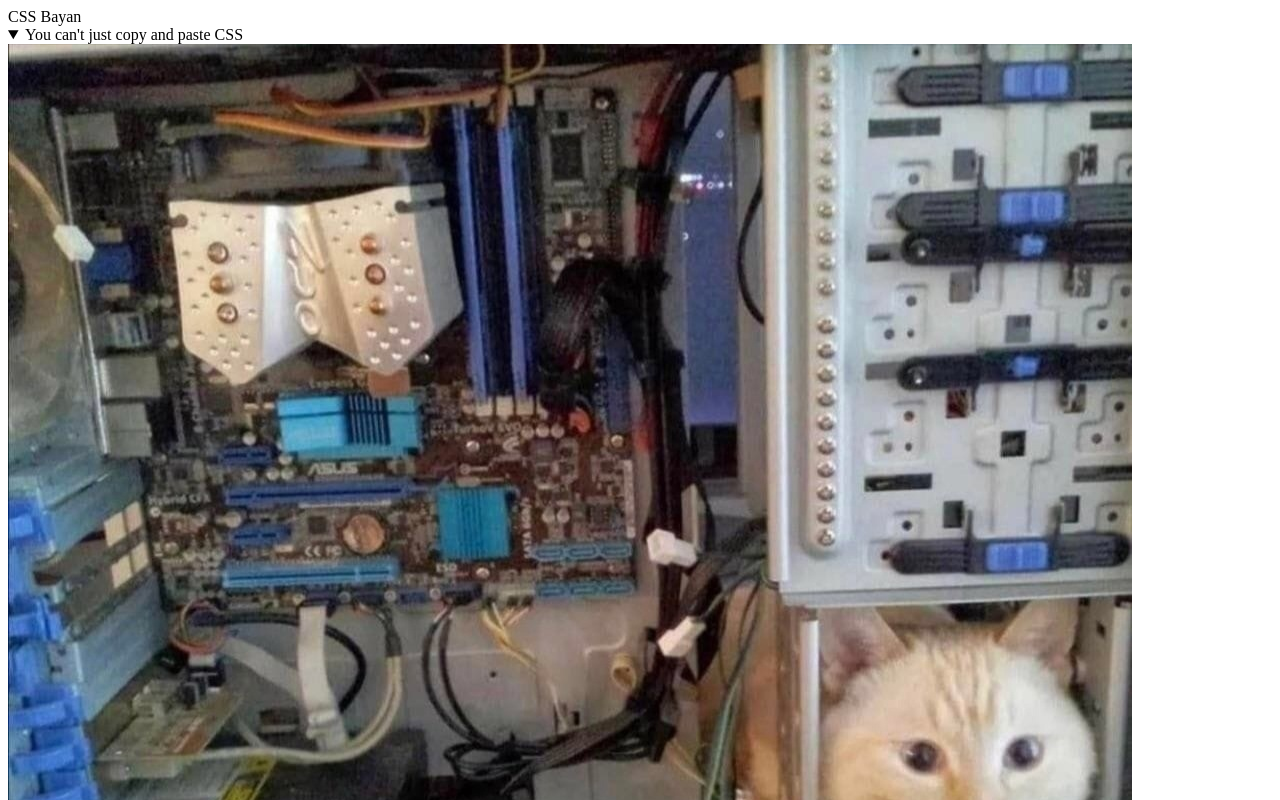
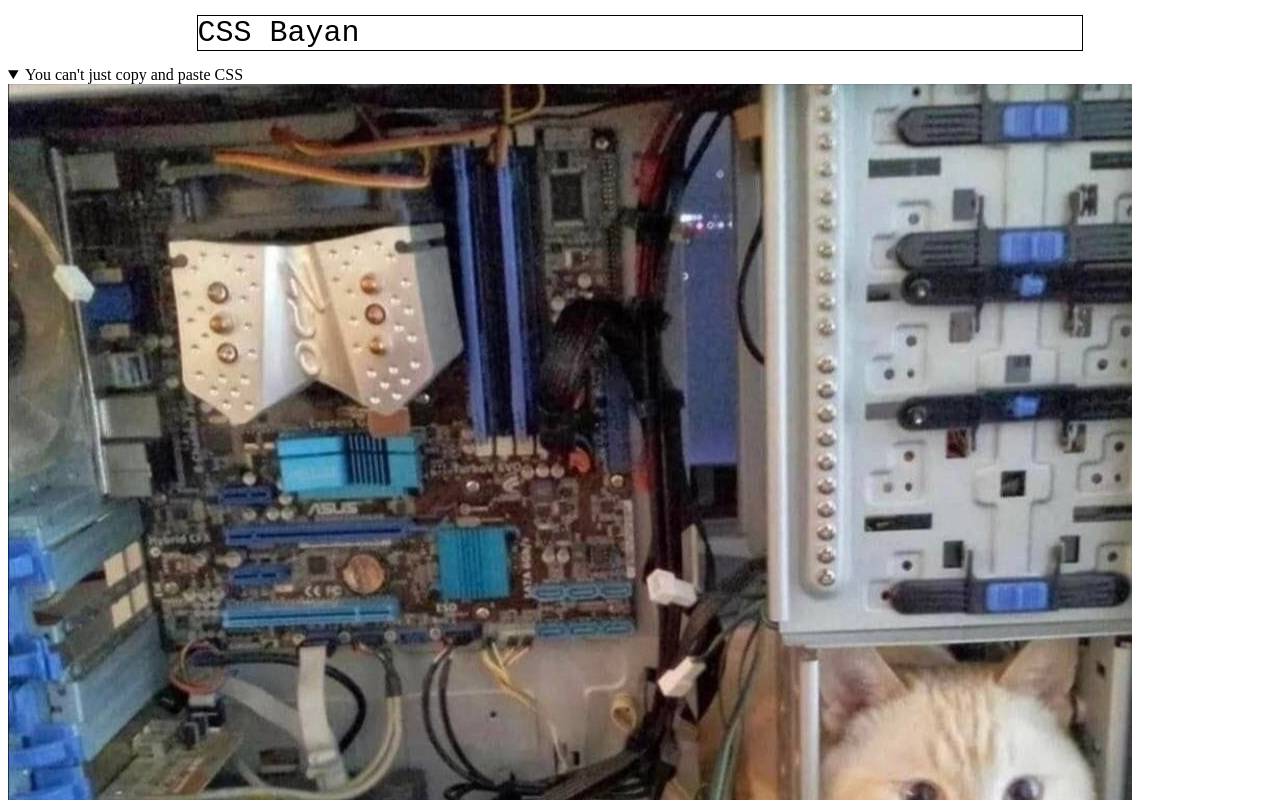
Before and after one commit to AnastasiaKuzmi/cssBayan, a plain HTML site: page cssBayan/index.html in a window 1280 px wide. Shown: the top 800 px of the page. Drawn offline with Linux system fonts and the light colour scheme.

Commit message:
feat: add style for header

```diff
--- a/cssBayan/index.html
+++ b/cssBayan/index.html
@@ -2,6 +2,7 @@
 <html>
   <head>
     <meta charset="UTF-8">
+    <link rel="stylesheet" href="style.css">
   </head>
   <body>
     <header>CSS Bayan</header>
--- /dev/null
+++ b/cssBayan/style.css
@@ -0,0 +1,7 @@
+header{
+    border: 1px solid black;
+    width: 70%;
+    margin: 15px auto;
+    font-size: 30px;
+    font-family: OCR A Std, monospace;
+}
```
